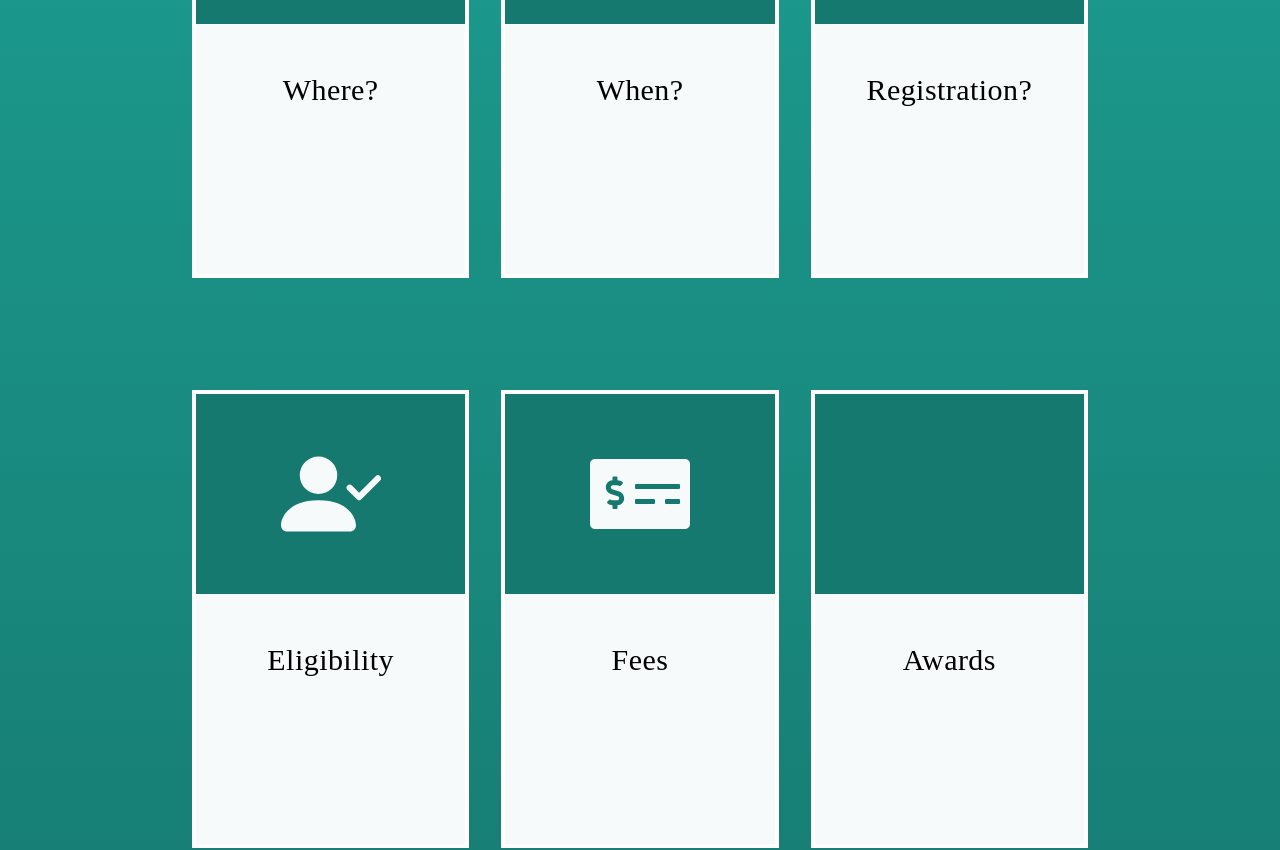
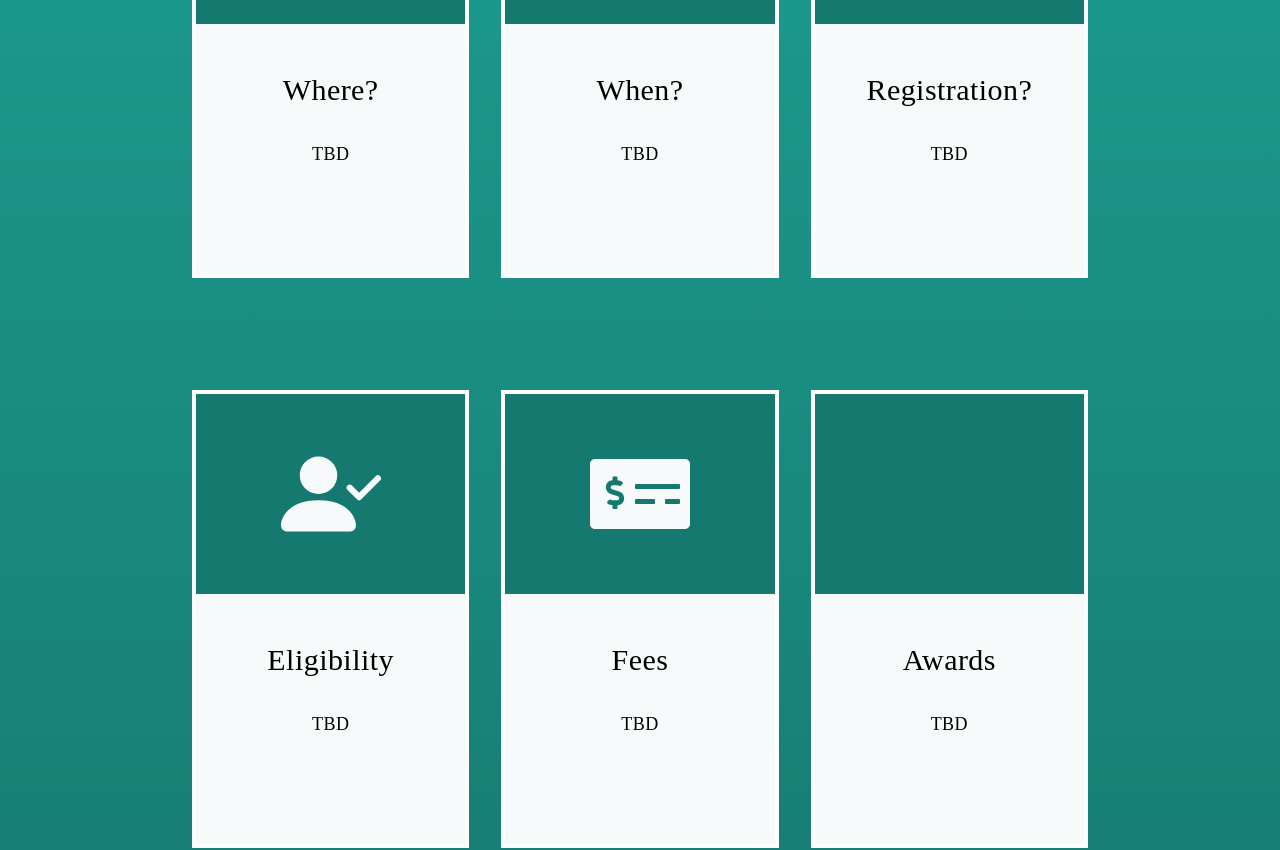
Before and after one commit to RishikSarkar/health-mun, a Next.js app: page / in a window 1280 px wide. Shown: the part 2360-3210 px from the top of the page. Built offline with nearby package versions, Linux system fonts and the light colour scheme; some icons are missing; a web font is replaced by a local one.

Commit message:
updated faq descriptions + added new logo

```diff
--- a/components/FAQ.jsx
+++ b/components/FAQ.jsx
@@ -71,6 +71,7 @@ const FAQ = () => {
                         </h2>
                         <h5 className='p-4 font-marcellus'>
                             {/* The conference will take place at ... */}
+                            TBD
                         </h5>
                     </div>
                 </div>
@@ -87,6 +88,7 @@ const FAQ = () => {
                         </h2>
                         <h5 className='p-4 font-marcellus'>
                             {/* The conference is from ... */}
+                            TBD
                         </h5>
                     </div>
                 </div>
@@ -103,6 +105,7 @@ const FAQ = () => {
                         </h2>
                         <h5 className='p-4 font-marcellus'>
                             {/* You can register at ... */}
+                            TBD
                         </h5>
                     </div>
                 </div>
@@ -138,6 +141,7 @@ const FAQ = () => {
                         </h2>
                         <h5 className='p-4 font-marcellus'>
                             {/* You are eligible if ... */}
+                            TBD
                         </h5>
                     </div>
                 </div>
@@ -154,6 +158,7 @@ const FAQ = () => {
                         </h2>
                         <h5 className='p-4 font-marcellus'>
                             {/* The conference costs ... */}
+                            TBD
                         </h5>
                     </div>
                 </div>
@@ -170,6 +175,7 @@ const FAQ = () => {
                         </h2>
                         <h5 className='p-4 font-marcellus'>
                             {/* The conference awards ... */}
+                            TBD
                         </h5>
                     </div>
                 </div>
```
Also changed, not shown: public/assets/logos/logo-ww-temp.png (added), public/assets/logos/logo-ww.png.
